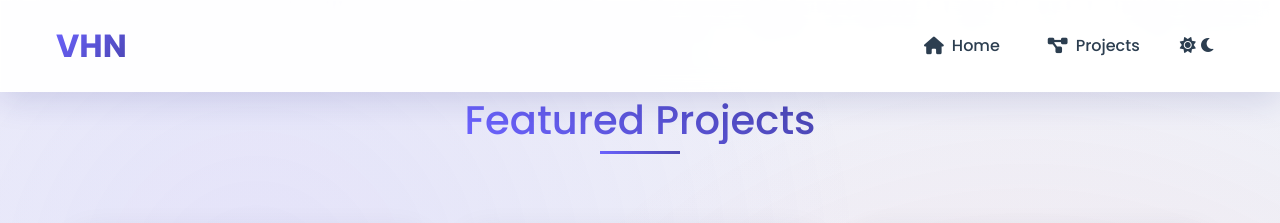
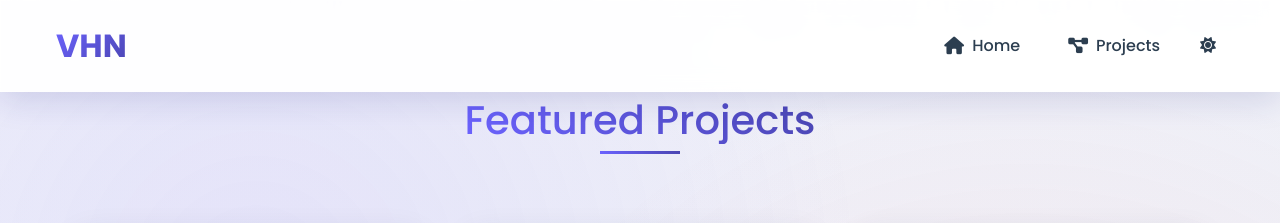
Before and after one commit to VHN-DEV/my-profile, a Jekyll site: the page projects.html, which Jekyll copies as it is, in a window 1280 px wide. Shown: the top 223 px of the page. Built offline with Jekyll 4.4.1, drawn with Linux system fonts in a browser that asks for light colours; a script that is not in the unit is left out.

Commit message:
Update projects.html

```diff
--- a/projects.html
+++ b/projects.html
@@ -62,7 +62,7 @@
                             <div class="theme-toggle" title="Toggle Theme">
                                 <div class="theme-toggle-inner">
                                     <i class="fas fa-sun light-icon"></i>
-                                    <i class="fas fa-moon dark-icon"></i>
+                                    <!-- <i class="fas fa-moon dark-icon"></i> -->
                                 </div>
                             </div>
                         </li>
```
